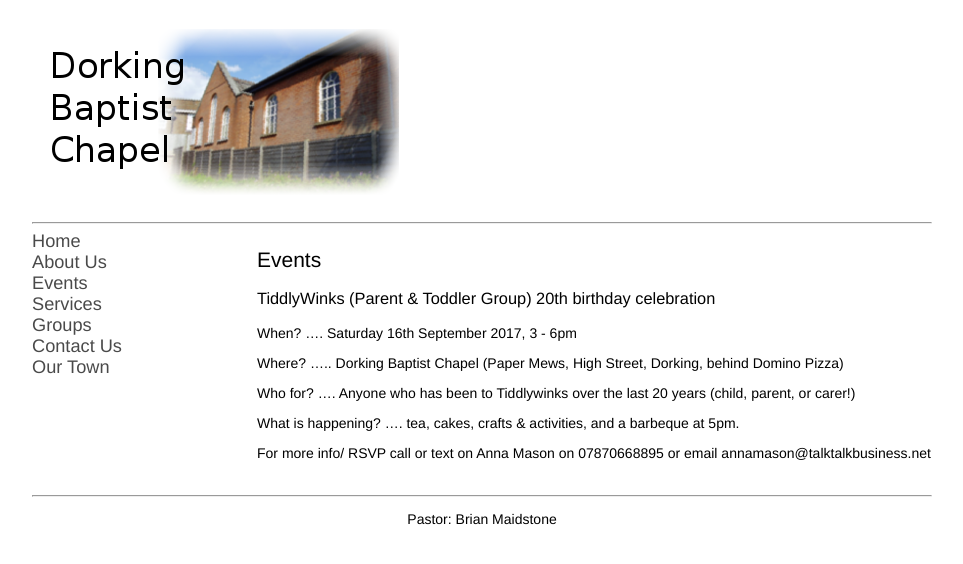
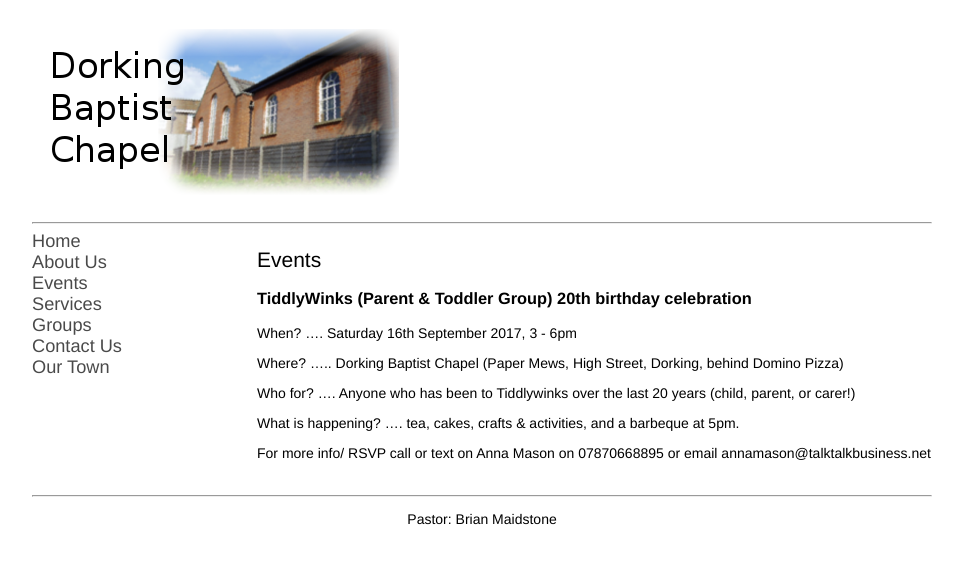
Before and after one commit to pandastreet/dorkingbaptistchapel.org.uk, a Jekyll site: the page built from events.md, in a window 1280 px wide. Shown: the top 564 px of the page, without its empty margins (158-1121 px from the left). Built offline with Jekyll 4.4.1, drawn with Linux system fonts in a browser that asks for light colours; our own code applies the rules of GitHub Pages for plain Markdown files.

```diff
--- a/events.md
+++ b/events.md
@@ -4,7 +4,7 @@ layout: default
 
 ## Events
 
-### TiddlyWinks (Parent & Toddler Group)  20th birthday celebration
+### **TiddlyWinks (Parent & Toddler Group)  20th birthday celebration**
 When? .... Saturday 16th September 2017,  3 - 6pm
 
 Where? ..... Dorking Baptist Chapel (Paper Mews, High Street, Dorking, behind Domino Pizza)
```
